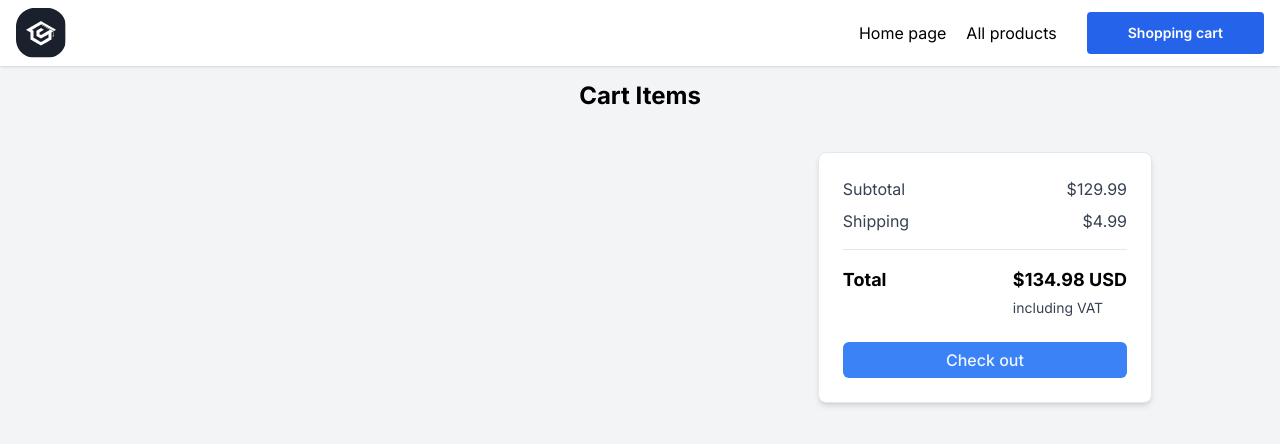
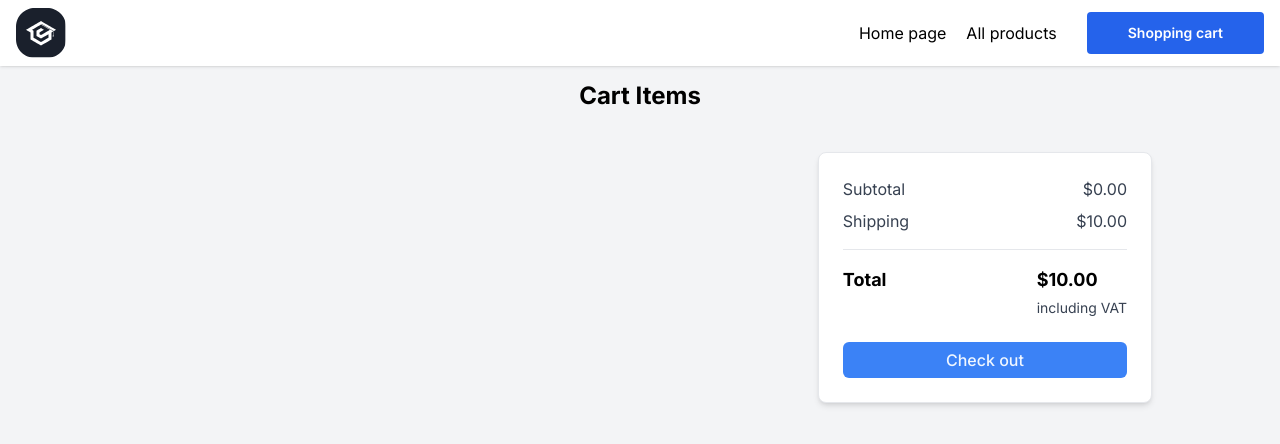
Before and after one commit to TursunovFirdavs/shop, a Next.js app: page /shopping in a window 1280 px wide. Shown: the top 444 px of the page. Built offline with nearby package versions, Linux system fonts and the light colour scheme.

Commit message:
total price

```diff
--- a/src/app/shopping/page.tsx
+++ b/src/app/shopping/page.tsx
@@ -2,11 +2,11 @@
 
 import CustomImage from '@/components/image';
 import { ProductTypes } from '@/interface'
-import { useState } from 'react';
+import { useEffect, useState } from 'react';
 import { FaStar, FaRegStar } from 'react-icons/fa';
 
 const ShoppingCart = () => {
-
+  const [total, setTotal] = useState<number>(0)
   const [products, setProducts] = useState<ProductTypes[]>(
     JSON.parse(localStorage.getItem('carts') as string) || []
   )
@@ -53,6 +53,13 @@ const ShoppingCart = () => {
     }
 
   }
+
+  useEffect(() => {
+    const total = products.reduce((acc, item) => {
+      return acc + item.price * item.quantity
+    }, 0)
+    setTotal(total)
+  },[products])
 
   return (
     <div className="h-screen bg-gray-100 pt-20">
@@ -110,7 +117,7 @@ const ShoppingCart = () => {
                       <span onClick={() => handleIncrement(c.id)} className="cursor-pointer rounded-r bg-gray-100 py-1 px-3 duration-100 hover:bg-blue-500 hover:text-blue-50"> + </span>
                     </div>
                     <div className="flex items-center space-x-4">
-                      <p className="text-sm ">{c.price.toLocaleString('en-US', {style: 'currency', currency: 'usd'})}</p>
+                      <p className="text-sm ">{(c.price * c.quantity).toLocaleString('en-US', {style: 'currency', currency: 'usd'})}</p>
                       <svg onClick={() => removeProduct(c.id)} xmlns="http://www.w3.org/2000/svg" fill="none" viewBox="0 0 24 24" stroke-width="1.5" stroke="currentColor" className="h-5 w-5 cursor-pointer duration-150 hover:text-red-500">
                         <path stroke-linecap="round" stroke-linejoin="round" d="M6 18L18 6M6 6l12 12" />
                       </svg>
@@ -125,17 +132,17 @@ const ShoppingCart = () => {
         <div className="mt-6 h-full rounded-lg border bg-white p-6 shadow-md md:mt-0 md:w-1/3">
           <div className="mb-2 flex justify-between">
             <p className="text-gray-700">Subtotal</p>
-            <p className="text-gray-700">$129.99</p>
+            <p className="text-gray-700">{total.toLocaleString('en-US', {currency: 'usd', style: 'currency'})}</p>
           </div>
           <div className="flex justify-between">
             <p className="text-gray-700">Shipping</p>
-            <p className="text-gray-700">$4.99</p>
+            <p className="text-gray-700">{(10).toLocaleString('en-US', {currency: 'usd', style: 'currency'})}</p>
           </div>
           <hr className="my-4" />
           <div className="flex justify-between">
             <p className="text-lg font-bold">Total</p>
             <div className="">
-              <p className="mb-1 text-lg font-bold">$134.98 USD</p>
+              <p className="mb-1 text-lg font-bold">{(total + 10).toLocaleString('en-US', {currency: 'usd', style: 'currency'})}</p>
               <p className="text-sm text-gray-700">including VAT</p>
             </div>
           </div>
```
